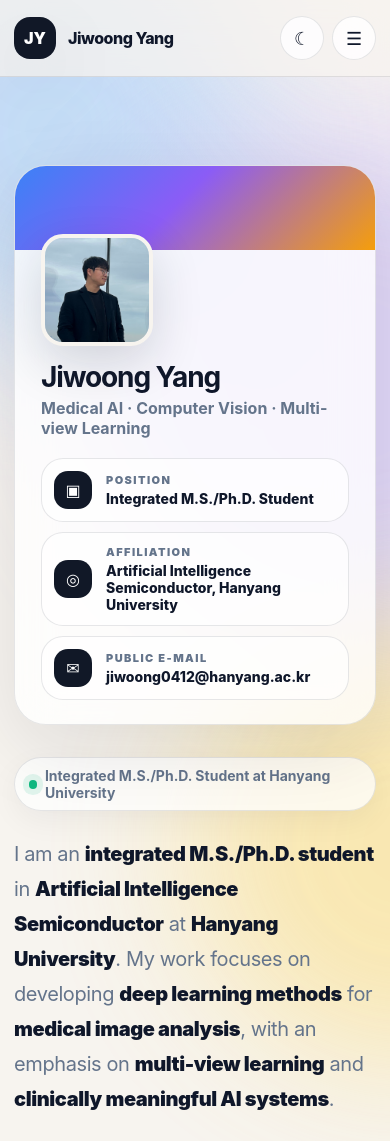
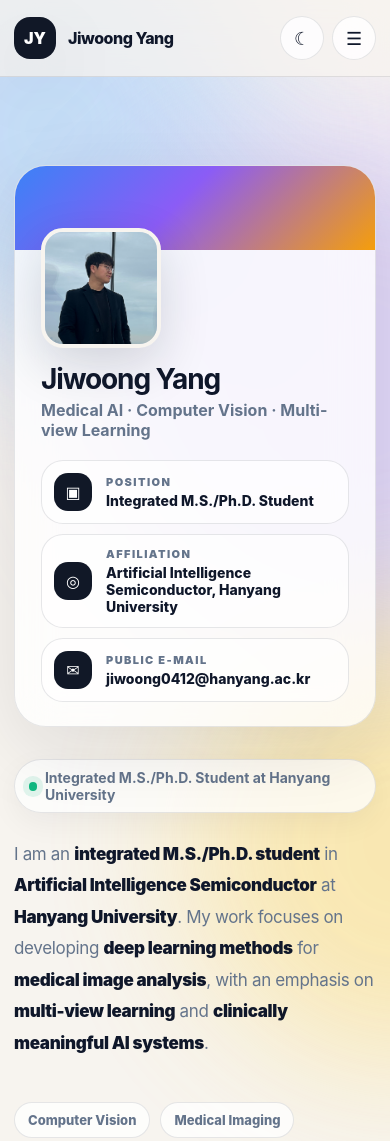
Before and after one commit to jellysunfly/jellysunfly.github.io, a plain HTML site: page index.html in a window 390 px wide. Shown: the top 1141 px of the page. Drawn offline with Linux system fonts and the light colour scheme.

Commit message:
Add files via upload

```diff
--- a/assets/style.css
+++ b/assets/style.css
@@ -163,12 +163,12 @@
 .profile-card-home .profile-banner { height: 84px; }
 .profile-card-home .profile-body { padding: 20px 26px 24px; }
 .profile-photo {
-  width: 128px;
-  height: 128px;
+  width: 140px;
+  height: 140px;
   object-fit: cover;
   object-position: center top;
   display: block;
-  margin-top: -36px;
+  margin-top: -42px;
   border-radius: 24px;
   border: 4px solid var(--bg);
   box-shadow: 0 18px 50px rgba(15, 23, 42, 0.16);
@@ -200,18 +200,18 @@
   .hero-grid-home { grid-template-columns: 1fr; gap: 32px; }
   .profile-card-home { max-width: none; order: 1; }
   .hero-copy { order: 2; }
-  .profile-photo { width: 120px; height: 120px; }
+  .profile-photo { width: 132px; height: 132px; }
 }
 @media (max-width: 560px) {
   .home-title { font-size: 40px; }
-  .profile-photo { width: 112px; height: 112px; border-radius: 22px; }
+  .profile-photo { width: 120px; height: 120px; border-radius: 22px; }
 }
 
 .intro-lead {
   margin-top: 26px;
   max-width: 760px;
-  font-size: clamp(20px, 2.3vw, 28px);
-  line-height: 1.72;
+  font-size: clamp(17px, 1.45vw, 20px);
+  line-height: 1.86;
   letter-spacing: -0.02em;
   color: var(--muted);
 }
@@ -226,5 +226,5 @@
   margin-top: 32px;
 }
 @media (max-width: 560px) {
-  .intro-lead { font-size: 20px; line-height: 1.75; }
+  .intro-lead { font-size: 17px; line-height: 1.85; }
 }
```
